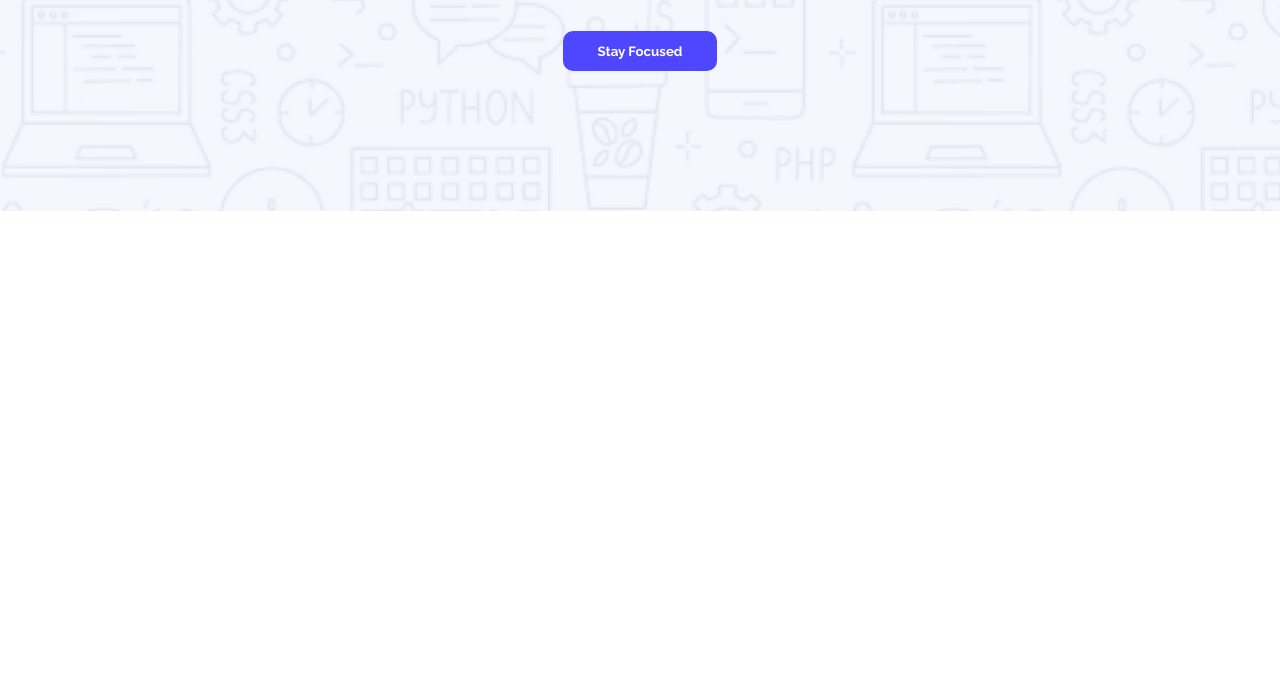
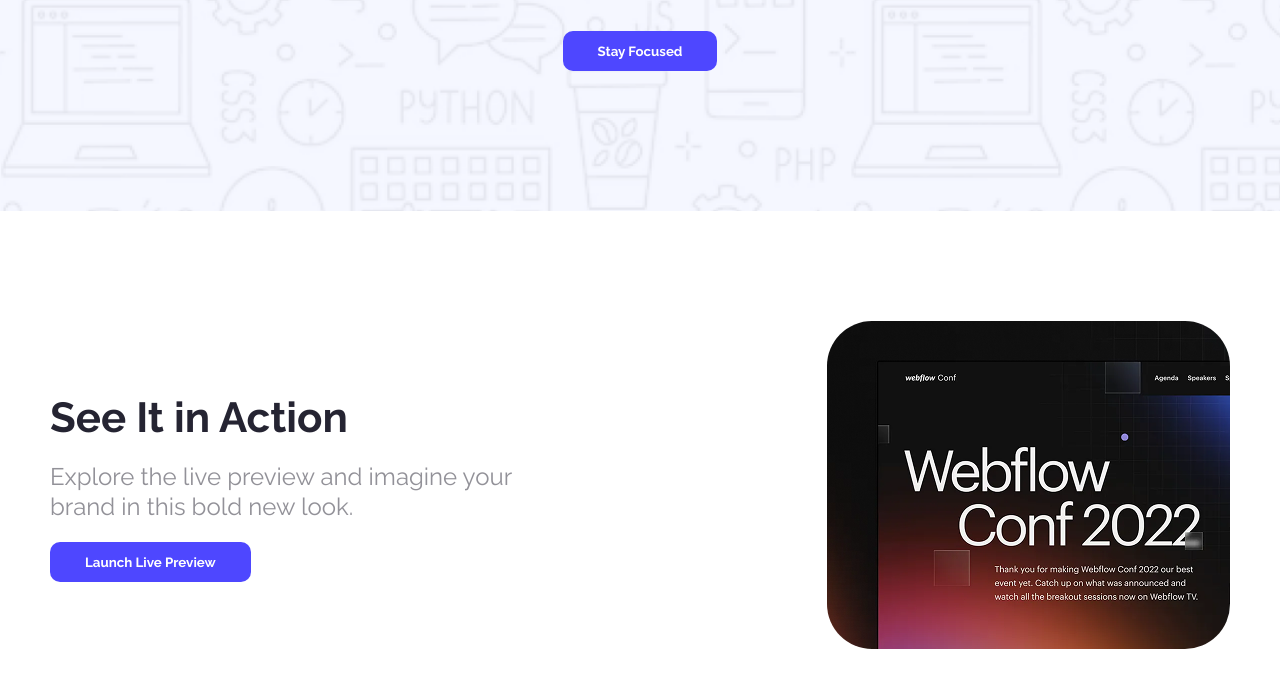
Before and after one commit to tanvirshekh-dev/Webflow-landing-page, a plain HTML site: page index.html in a window 1280 px wide. Shown: the part 559-1246 px from the top of the page. Before the commit the page ends 800 px from the top, so only its background shows below. Drawn offline with Linux system fonts and the light colour scheme.

Commit message:
added action section using html and css

```diff
--- a/index.html
+++ b/index.html
@@ -46,7 +46,18 @@
     <!-- header part end -->
 
     <!-- main part start -->
-    <main></main>
+    <main>
+        <section class="action-container max-width display-flex">
+            <div class="action-text-are">
+                <h2 class="action-heading raleway-bold">See It in Action</h2>
+                <p class="action-description raleway-regular">Explore the live preview and imagine your brand in this bold new look.</p>
+                <button class="btn-primary raleway-bold">Launch Live Preview</button>
+            </div>
+            <div class="action-img-area">
+                <img src="./Assets/wc-mini.png" alt="">
+            </div>
+        </section>
+    </main>
     <!-- main part end -->
 
     <!-- footer part start -->
--- a/styles/style.css
+++ b/styles/style.css
@@ -37,6 +37,10 @@
 .max-width {
   max-width: 1180px;
   margin: 0 auto;
+}
+.display-flex{
+    display: flex;
+    justify-content: space-between;
 }
 .primary-color {
   color: rgba(78, 71, 255, 1);
@@ -80,3 +84,22 @@
 .header-btn{
     margin-bottom: 140px;
 }
+/* action part styles */
+.action-container{
+  align-items: center;
+  padding: 110px 0px;
+}
+.action-heading{
+  font-size: 42px;
+  color: rgba(37, 36, 50, 1);
+}
+.action-description{
+  font-size: 24px;
+  color: rgba(37, 36, 50, 0.5);
+  max-width: 510px;
+  padding: 20px 0px;
+  line-height: 30px;
+}
+.action-img-area img{
+  border-radius: 45px;
+}
```
